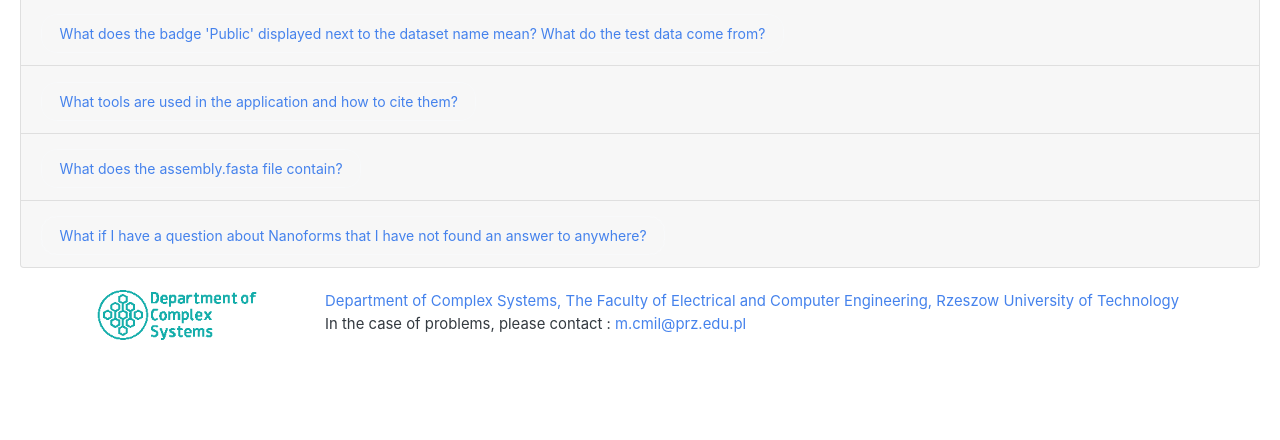
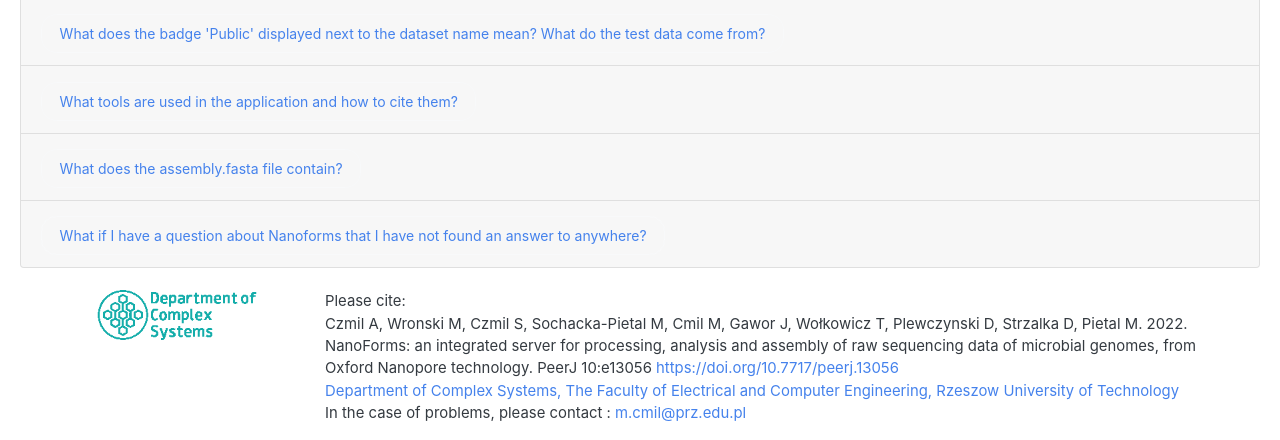
Before and after one commit to czmilanna/nanoforms, a Django app: page /help/ in a window 1280 px wide. Shown: the part 730-1170 px from the top of the page. Before the commit the page ends 1070 px from the top, so only its background shows below. Run offline with Django 3.2, Linux system fonts and the light colour scheme; parts of the project's set-up code (start-up, migrations or seed data) failed here and were passed over; some libraries are stand-ins or nearby versions.

Commit message:
Fix kraken db and add citation note

```diff
--- a/nanoforms/settings.py
+++ b/nanoforms/settings.py
@@ -17,6 +17,7 @@ SELF_URL = os.environ.get('SELF_URL', 'http://localhost:8000')
 
 BASE_DIR = Path(__file__).resolve(strict=True).parent.parent
 BASE_STORAGE_DIR = os.environ.get('BASE_STORAGE_DIR', '/srv/nanoporedev/')
+KRAKEN_DB_DIR = os.path.join(BASE_STORAGE_DIR, 'minikraken2_v2_8GB_201904_UPDATE/')
 BASE_UPLOAD_DIR = os.environ.get('BASE_UPLOAD_DIR', os.path.join(BASE_STORAGE_DIR, 'upload/'))
 WDL_DIR = BASE_DIR.joinpath('wdl')
 
--- a/nanoforms_app/views/hybrid_assembly.py
+++ b/nanoforms_app/views/hybrid_assembly.py
@@ -12,6 +12,7 @@ from django.http import HttpResponseRedirect, Http404, FileResponse
 from django.urls import reverse
 from django.views import generic
 
+from nanoforms.settings import KRAKEN_DB_DIR
 from nanoforms_app.cromwell import workflow_hybrid_assembly
 from nanoforms_app.mixin import OwnerOrAdminOrPublicAccessMixin
 from nanoforms_app.models import Workflow, Dataset
@@ -108,7 +109,7 @@ class HybridAssemblyCreateView(generic.FormView):
             prokka_plasmid = ''.join(str(prokka_plasmid).split())
         params = {
             'prz_hybrid_assembly.nanopore_directory': workflow.dataset.directory,
-            'prz_hybrid_assembly.kraken_db': "/Q/data/prz/minikraken2_v2_8GB_201904_UPDATE/",
+            'prz_hybrid_assembly.kraken_db': KRAKEN_DB_DIR,
             'prz_hybrid_assembly.nanofilt.nanopore_headcrop': int(form.data['nanofilt_headcrop']),
             'prz_hybrid_assembly.nanofilt.nanopore_q': int(form.data['nanofilt_q']),
             'prz_hybrid_assembly.fastp.illumina_q': int(form.data['fastp_q']),
--- a/templates/base.html
+++ b/templates/base.html
@@ -115,6 +115,16 @@
             </div>
             <div class="col-lg-10 col-sm-10 col-xs-10">
                 <ul>
+
+                    Please cite:
+                    <br/>
+                    Czmil A, Wronski M, Czmil S, Sochacka-Pietal M, Cmil M, Gawor J, Wołkowicz T, Plewczynski D,
+                    Strzalka D, Pietal M. 2022.
+                    <br/>
+                    NanoForms: an integrated server for processing, analysis and assembly of
+                    raw sequencing data of microbial genomes, from Oxford Nanopore technology. PeerJ 10:e13056
+                    <a href="https://doi.org/10.7717/peerj.13056">https://doi.org/10.7717/peerj.13056</a>
+                    <br/>
                     <a href="https://zsz.prz.edu.pl/en/" target="_blank">Department of Complex Systems, The Faculty
                         of Electrical and Computer Engineering, Rzeszow University of Technology</a>
                     <br/>
@@ -125,13 +135,6 @@
         </div>
     </div>
 
-{#    <div class="footer-bottom">#}
-{#        <div class="container">#}
-{#            <p class="pull-left copyright"> Copyright © 2020 Anna Czmil, Sylwester Czmil, Michal Wronski, Michal Cmil,#}
-{#                Michal Pietal and Rzeszow University of Technology. </p>#}
-{#        </div>#}
-{#    </div>#}
-
 </footer>
 </body>
 </html>
```
